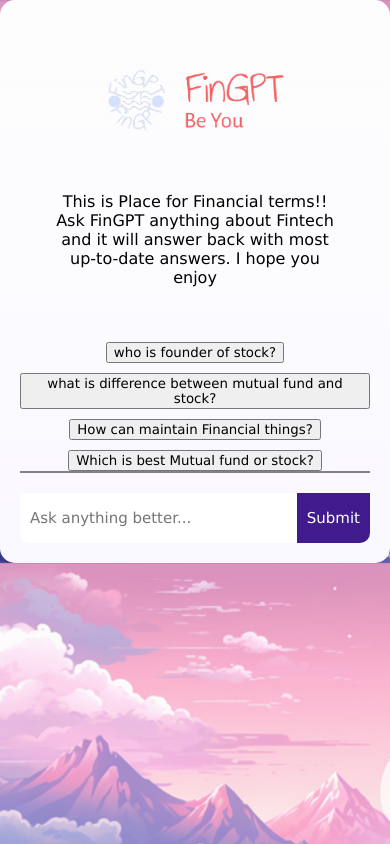
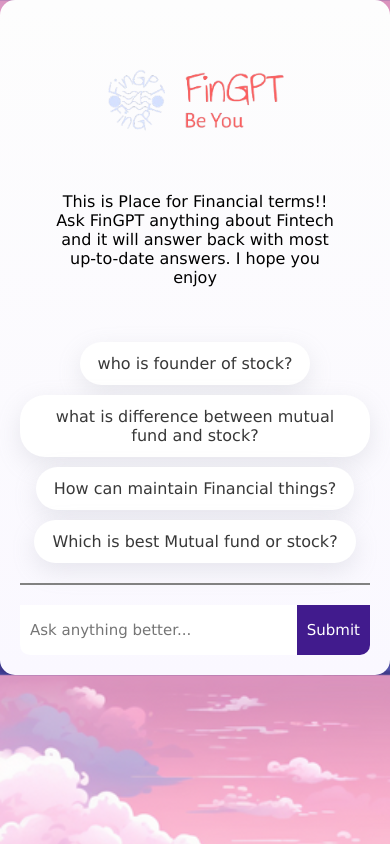
Before and after one commit to firatgoktepe/finance-ai-rag, a Next.js app: page / in a window 390 px wide. Built offline with nearby package versions, Linux system fonts and the light colour scheme.

Commit message:
fix: mobile button touch more & more

```diff
--- a/app/global.css
+++ b/app/global.css
@@ -118,16 +118,18 @@
     justify-content: center;
     gap: 10px;
     margin-top: 20px;
+    margin-bottom: 20px;
 }
 
 
-.prompt-sg-btn{
+.prompt-sug-btn{
     padding: 12px 18px;
     font-size: 16px;
     border: none;
     background-color: #fff;
     border-radius: 25px;
     color: #383838;
+    cursor: pointer;
     box-shadow: #959da533 0 8px 24px;
     transition: all 0.3s ease;
     min-width: 100px; /* Minimum genişlik */
```
